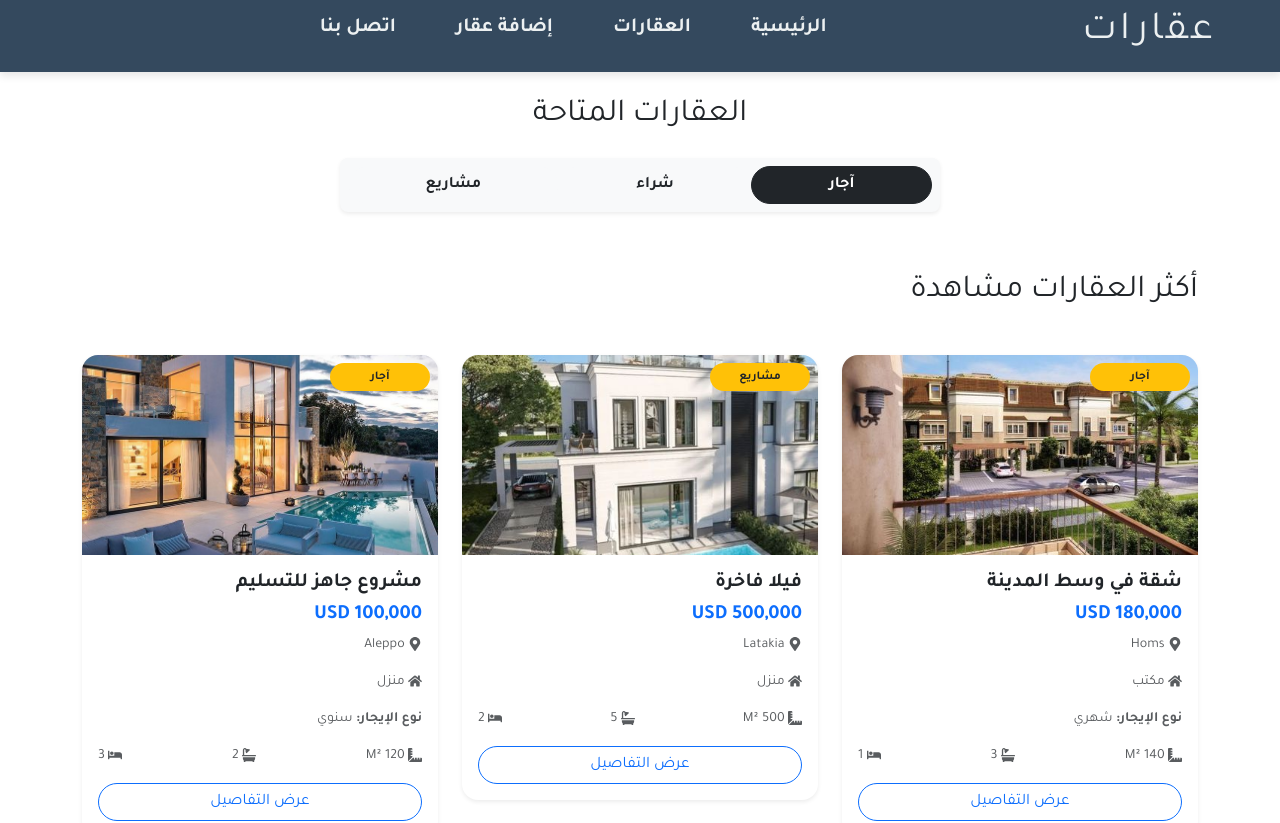
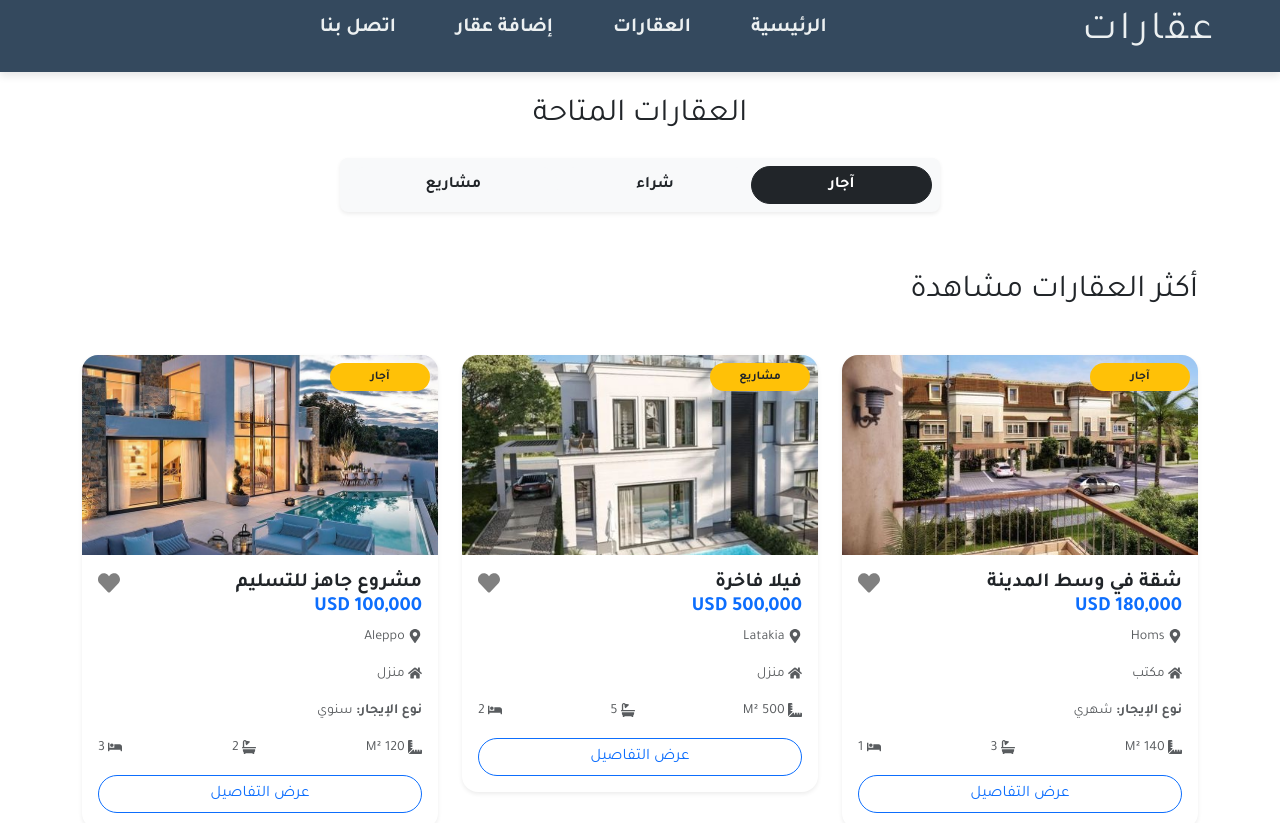
Before and after one commit to AhmadAlhjje/Real_Estate, a React (Vite) app: page / in a window 1280 px wide. Shown: the top 823 px of the page. Built offline with nearby package versions, Linux system fonts and the light colour scheme.

Commit message:
Add icon

```diff
--- a/src/components/PropertyCard/PropertyCard.jsx
+++ b/src/components/PropertyCard/PropertyCard.jsx
@@ -1,8 +1,15 @@
-import React from "react";
+import React, { useState } from "react";
 import { Link } from "react-router-dom";
-import { FaMapMarkerAlt, FaRulerCombined, FaBed, FaBath, FaHome } from "react-icons/fa";
+import { FaMapMarkerAlt, FaRulerCombined, FaBed, FaBath, FaHome, FaHeart } from "react-icons/fa";
 
 const PropertyCard = ({ property }) => {
+  const [isFavorite, setIsFavorite] = useState(false);
+
+  const toggleFavorite = () => {
+    setIsFavorite(!isFavorite);
+    // يمكنك هنا تخزين العقار في localStorage أو تحديث المفضلة في قاعدة البيانات
+  };
+
   return (
     <div className="col-md-4" style={{ margin: "20px 0px" }}>
       <div className="card shadow-sm border-0 rounded-4 overflow-hidden">
@@ -16,12 +23,19 @@ const PropertyCard = ({ property }) => {
           <span
             className="position-absolute top-0 start-0 m-2 badge bg-warning text-dark px-3 py-2 rounded-pill"
             style={{ width: "100px"}}
-            >
+          >
             {property.type}
           </span>
         </div>
         <div className="card-body">
-          <h5 className="fw-bold">{property.title}</h5>
+          <div className="d-flex justify-content-between align-items-center">
+            <h5 className="fw-bold m-0">{property.title}</h5>
+            <FaHeart
+              onClick={toggleFavorite}
+              size={22}
+              style={{ cursor: "pointer", color: isFavorite ? "red" : "gray" }}
+            />
+          </div>
           <h5 className="text-primary fw-bold">USD {property.price.toLocaleString()}</h5>
           <p className="text-muted small"><FaMapMarkerAlt /> {property.city}</p>
           <p className="text-muted small"><FaHome /> {property.subCategory}</p>
```
